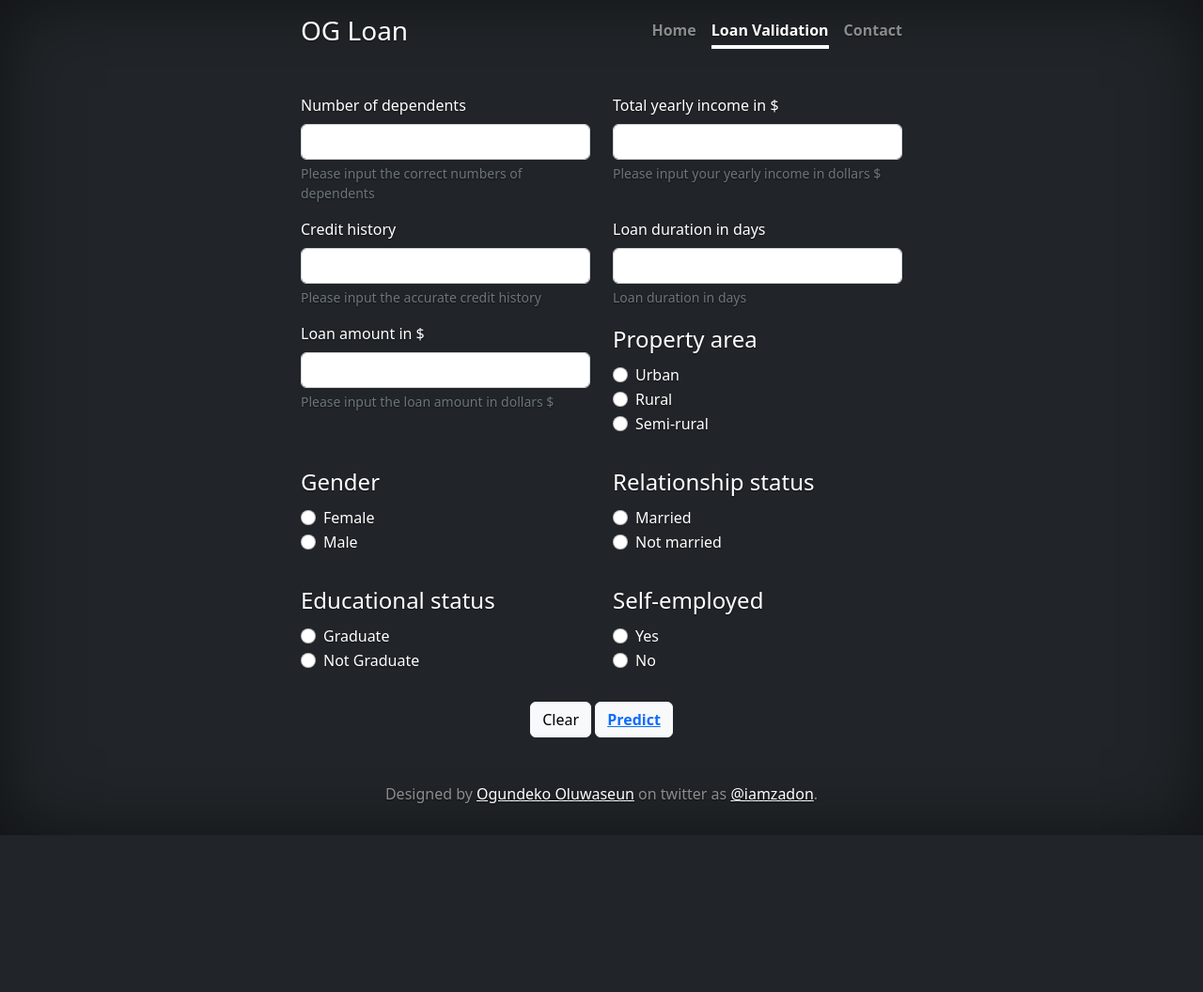
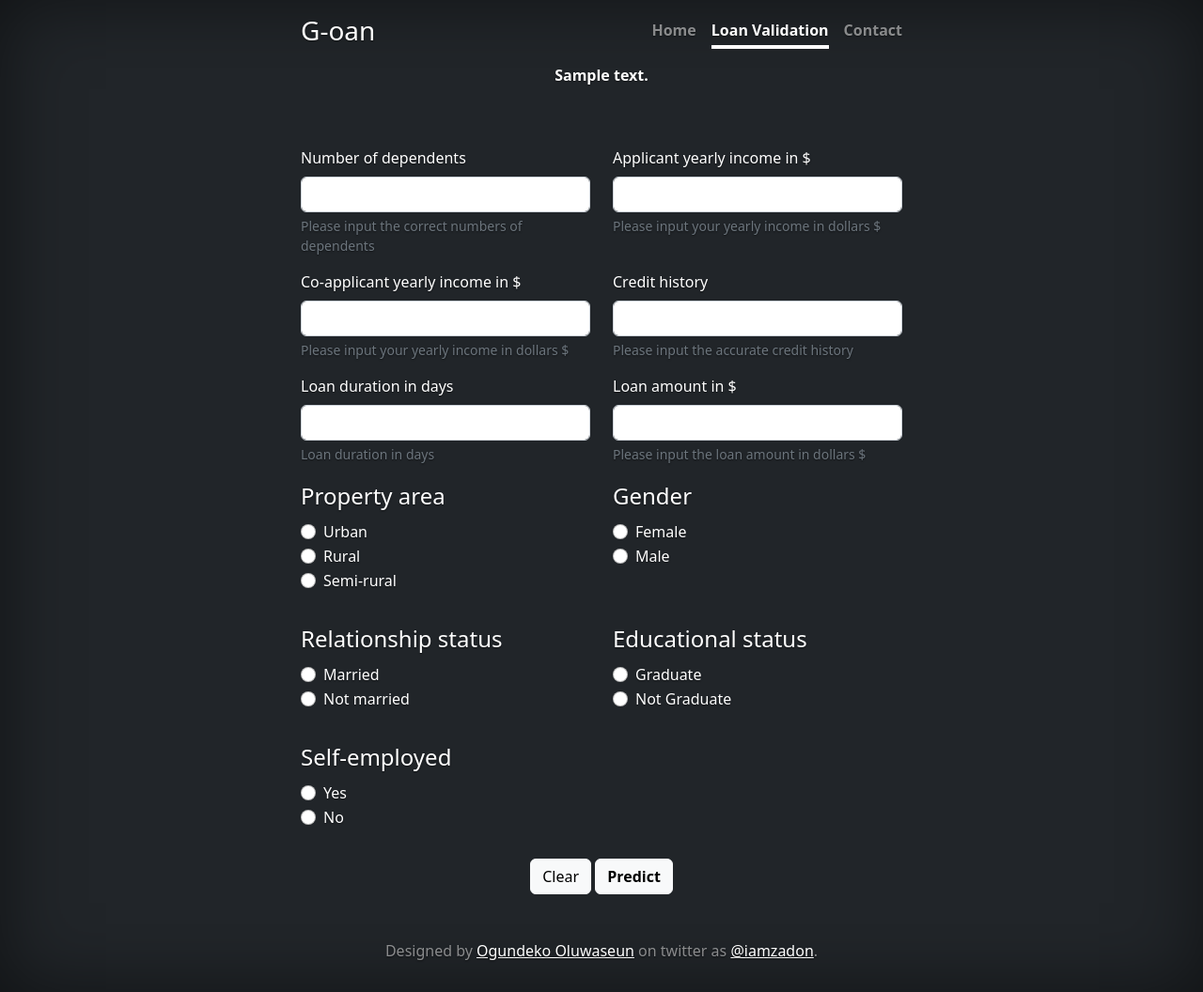
Before and after one commit to iamunik/Loan-validation, a Flask app: template templates/loan_val.html in a window 1280 px wide. Shown: the whole page at 94% size. Before the commit the page ends 889 px from the top, so only its background shows below. Run offline with Flask 3, Linux system fonts and the light colour scheme; the template is opened without the code that fills it: most values are stand-ins (such as "Sample title", 1, 10 or a date in 2020); parts of the project's set-up code (start-up, migrations or seed data) failed here and were passed over; some libraries are stand-ins or nearby versions.

Commit message:
Corrected code

```diff
--- a/templates/loan_val.html
+++ b/templates/loan_val.html
@@ -4,10 +4,7 @@
     <meta charset="utf-8">
     <meta name="viewport" content="width=device-width, initial-scale=1">
 
-    <title>OG Loan</title>
-    <!-- <link rel="stylesheet" type="text/css" href="/static/css/style.css">
-    <link rel="stylesheet" type="text/css" href="/static/css/bootstrap.min.css"> -->
-
+    <title>G-OAN: Your Loan partner</title>
     <link rel="stylesheet" type="text/css" href= "{{ url_for('static', filename='css/style.css') }}">
     <link rel="stylesheet" type="text/css" href= "{{ url_for('static', filename='css/bootstrap.min.css') }}">
     <link rel="shortcut icon" href="{{ url_for('static', filename='favicon.png') }}">
@@ -19,19 +16,20 @@
     <div class="cover-container d-flex w-100 h-100 p-3 mx-auto flex-column">
       <header class="mb-auto text-center">
         <div>
-          <h3 class="float-md-start mb-0">OG Loan</h3>
+          <h3 class="float-md-start mb-0">G-oan</h3>
           <nav class="nav nav-masthead justify-content-center float-md-end">
-
-            <!-- <a class="nav-link fw-bold py-1 px-0" aria-current="page" href="index.html">Home</a>
-            <a class="nav-link fw-bold py-1 px-0 active" href="">Loan Validation</a>
-            <a class="nav-link fw-bold py-1 px-0" href="contact.html">Contact</a> -->
-
             <a class="nav-link fw-bold py-1 px-0" aria-current="page" href="{{ url_for('home')}}">Home</a>
             <a class="nav-link fw-bold py-1 px-0 active" href="{{ url_for('selection')}}">Loan Validation</a>
             <a class="nav-link fw-bold py-1 px-0" href="{{ url_for('contact')}}">Contact</a>
           </nav>
         </div>
       </header>
+
+      <!-- Don't forget to style this section -->
+      <div class="text-center fw-bold mt-3">
+        <p> {{ prediction_text }} </p>
+        <p class="text-danger">{{ error_3 }}</p>
+      </div>
 
 
       <!-- Form starts -->
@@ -48,11 +46,20 @@
             </div>
           </div>
 
-          <!-- Total yearly income -->
+          <!-- Applicant yearly income -->
           <div class="col-md-6 themed-grid-col">
             <div class="mb-3">
-              <label for="income" class="form-label">Total yearly income in $</label>
-              <input class="form-control" type="number" id="income" name="incomes">
+              <label for="Aincome" class="form-label">Applicant yearly income in $</label>
+              <input class="form-control" type="number" id="Aincome" name="Aincomes">
+              <div class="form-text">Please input your yearly income in dollars $</div>
+            </div>
+          </div>
+
+          <!-- Co-applicant yearly income -->
+          <div class="col-md-6 themed-grid-col">
+            <div class="mb-3">
+              <label for="Cincome" class="form-label">Co-applicant yearly income in $</label>
+              <input class="form-control" type="number" id="Cincome" name="Cincomes">
               <div class="form-text">Please input your yearly income in dollars $</div>
             </div>
           </div>
@@ -173,121 +180,15 @@
         <!-- Submitting and clearing the form -->
         <div class="text-center mb-5">
           <button type="reset" class="btn btn-light">Clear</button>
-          <button type="submit" class="btn btn-light" ><a href="#popup1"><b>Predict</b></a></button>
+          <button type="submit" class="btn btn-light"><b>Predict</b></button>
         </div>
-
       </form>
 
-<!-- Modal -->
-<!-- <div id="predictionModal" class="modal">
-  <div class="modal-content">
-    <span class="close" id="closeModal">&times;</span>
-    <p id="predictionText">Loading prediction...</p>
-  </div>
-</div> -->
-
-      <!-- POP UP WAS ADDED HERE,It works on normal css but not on flask -->
-      <!-- <div id="popup" class="hidden"> -->
-        <!-- Popup content will go here -->
-        <!-- <h2>LOAN ELIGIBILITY:</h2>
-        <a class="close" href="#">&times;</a>
-        <div class="content">
-          {{ prediction_text }}
-          {{ error_3 }}
-        </div>
-      </div> -->
-
-
-      <div id="popup1" class="overlay">
-        <div class="popup">
-          <h2>LOAN ELIGIBILITY:</h2>
-          <a class="close" href="#">&times;</a>
-          <div class="content">
-            {{ prediction_text }}
-            {{ error_3 }}
-          </div>
-        </div>
-      </div>
-
-      <!-- Don't forget to style this section -->
-      <!-- <p class="text-center mb-5 fw-bold"> {{ prediction_text }} </p>
-      <p>{{ error_3 }}</p> -->
 
       <!-- Footer -->
       <footer class="mt-auto text-white-50 text-center">
         <p>Designed by <a href="https://oluwaseun-ogundeko.netlify.app/" class="text-white">Ogundeko Oluwaseun</a> on twitter as <a href="https://twitter.com/iamzadon" class="text-white">@iamzadon</a>.</p>
       </footer>
     </div>
-    <!-- <script>
-      function myFunction() {
-          document.getElementById("GFG").submit();
-      }
-  </script> -->
-
-  <!-- <script>
-    // Function to show the popup
-    function showPopup(content) {
-      const popup = document.getElementById("popup");
-      popup.innerHTML = content;
-      popup.classList.remove("hidden");
-    }
-
-    // Function to hide the popup
-    function hidePopup() {
-      const popup = document.getElementById("popup");
-      popup.classList.add("hidden");
-    }
-
-    // Function to fetch prediction from Flask backend
-    function getPrediction() {
-      fetch("/predict", {
-        method: "POST", // or "POST" if your Flask route uses POST
-      })
-        .then((response) => response.text())
-        .then((data) => {
-          showPopup(data);
-        })
-        .catch((error) => {
-          console.error("Error fetching prediction:", error);
-        });
-    }
-  </script> -->
-
-  <!-- <script>
-    // Get references to the modal elements
-const modal = document.getElementById('predictionModal');
-const predictionText = document.getElementById('predictionText');
-const closeModal = document.getElementById('closeModal');
-const showPopupButton = document.getElementById('showPopupButton');
-
-// Function to show the modal
-function showModal() {
-  modal.style.display = 'block';
-}
-
-// Function to hide the modal
-function hideModal() {
-  modal.style.display = 'none';
-}
-
-// Close the modal when the close button is clicked
-closeModal.onclick = hideModal;
-
-// Make an AJAX request to the Flask backend when the button is clicked
-showPopupButton.onclick = function() {
-  // Make an AJAX request to your Flask backend
-  fetch('/predict')
-    .then(response => response.json())
-    .then(data => {
-      predictionText.textContent = data.prediction;
-      showModal();
-    })
-    .catch(error => {
-      console.error('Error fetching prediction:', error);
-    });
-};
-
-  </script> -->
   </body>
-
 </html>
```
